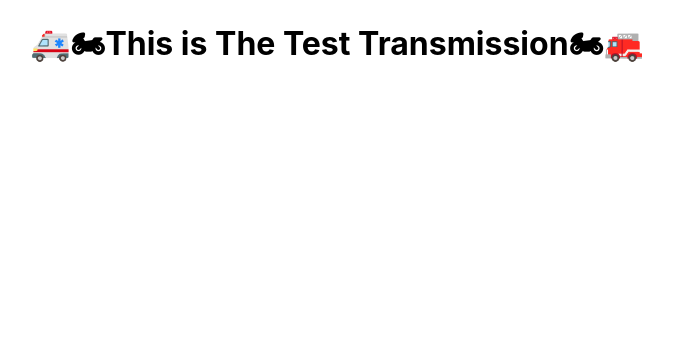
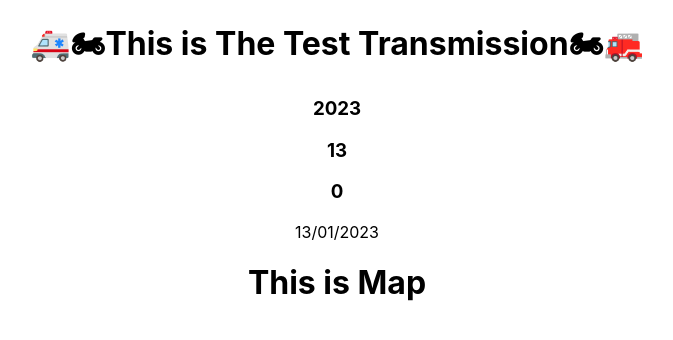
Before and after one commit to esamohammad/React-Course, a React (Create React App) app: page / in a window 1280 px wide. Shown: the top 340 px of the page, without its empty margins (303-976 px from the left). Built offline with nearby package versions, Linux system fonts and the light colour scheme.

Commit message:
component add

```diff
--- a/src/App.js
+++ b/src/App.js
@@ -1,11 +1,25 @@
-import logo from './logo.svg';
 import './App.css';
+import Mapping from './components/Mapping/Mapping';
+
+
+const date= new Date();
+const today=date.getDate();
+const thisMonth=date.getMonth();
+const thisYear=date.getFullYear();
+
+
 
 function App() {
   return (
     <div className="App">
       <h1>🚑🏍This is The Test Transmission🏍🚒</h1>
+      <h3>{thisYear}</h3>
+      <h3>{today}</h3>
+      <h3>{thisMonth}</h3>
+<p>{today+"/"+thisMonth+1+"/"+thisYear}</p>
+<Mapping></Mapping>
     </div>
+
   );
 }
 
--- /dev/null
+++ b/src/components/Mapping/Mapping.js
@@ -0,0 +1,11 @@
+import React from 'react';
+
+const Mapping = () => {
+    return (
+        <div>
+            <h1>This is Map</h1>
+        </div>
+    );
+};
+
+export default Mapping;
```
Also changed, not shown: public/index.html (+1 -21 lines), src/components/Date/Date.js (added, +20 -0 lines).
